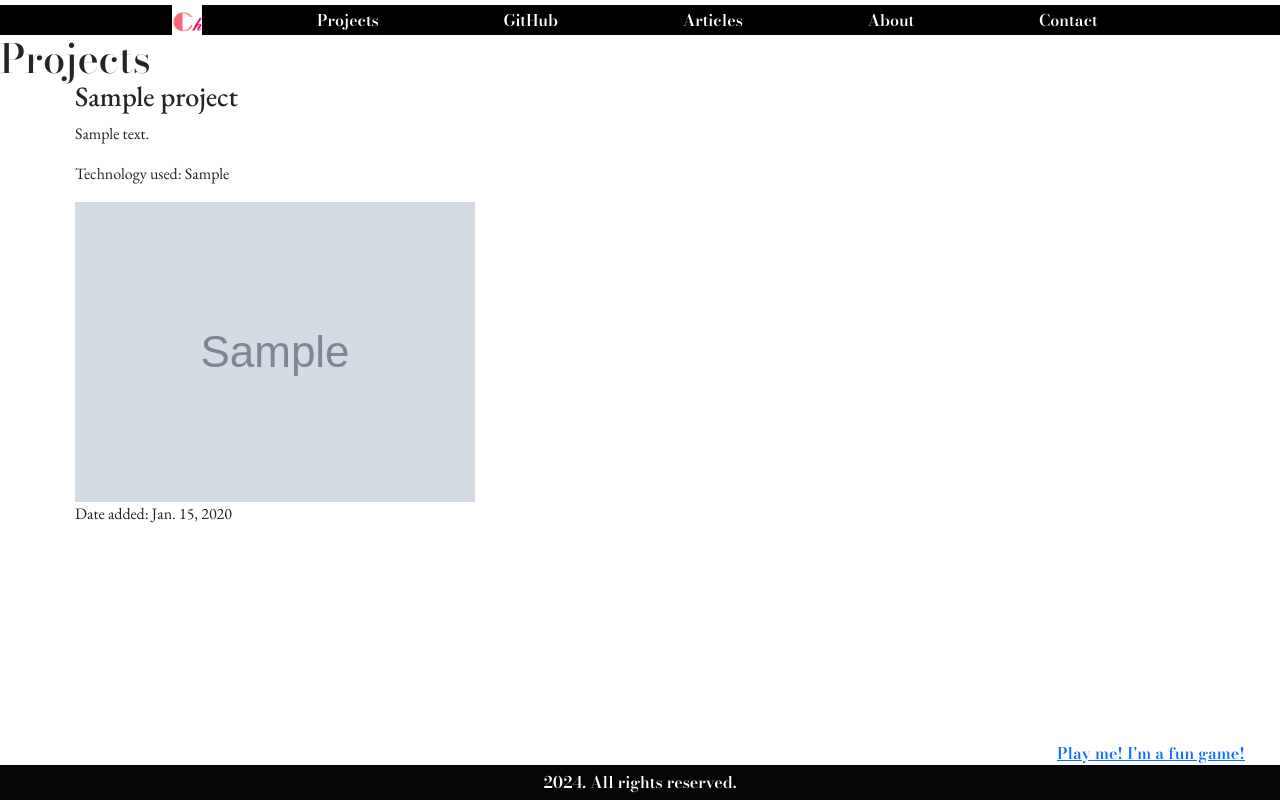
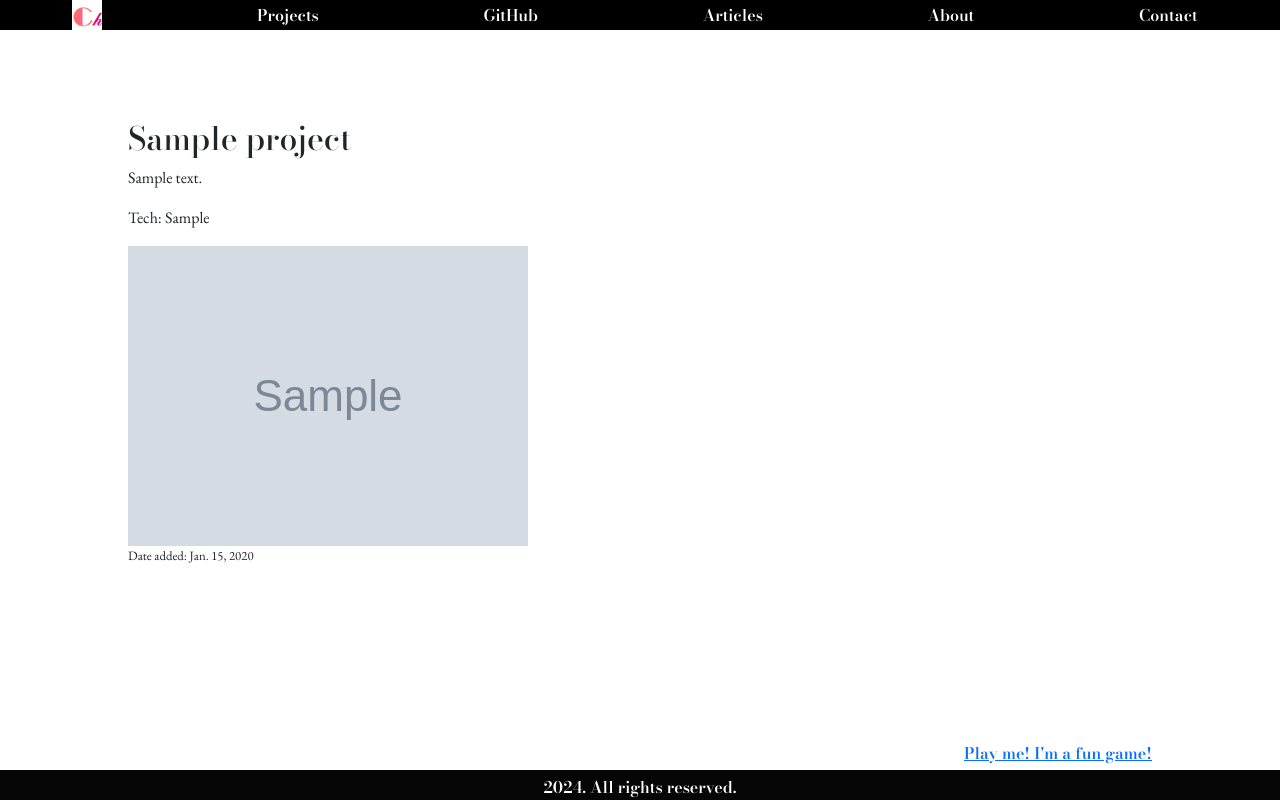
Before and after one commit to MissBellum/personal, a Django app: page /projects/ in a window 1280 px wide. Run offline with Django 5.2, Linux system fonts and the light colour scheme; tables that the repository leaves empty hold one stand-in row (values such as "Sample post"); grey boxes marked "Sample" are stand-in pictures; some libraries are stand-ins or nearby versions.

Commit message:
Updated project page styling
Things appear to be going well

```diff
--- a/portfolio/static/css/styles.css
+++ b/portfolio/static/css/styles.css
@@ -1,8 +1,8 @@
 body {
     box-sizing: border-box;
-    padding-top: 5px;
+    /* padding-top: 5px; */
     /* border: 10px solid rgb(255, 255, 255); */
-    height: 95vh;
+    height: 100vh;
     font: normal normal 300 16px/1.5 "EB Garamond", sans-serif;
     /* padding: 50px; */
     /* background-size: 400% 400%; */
@@ -18,6 +18,7 @@ body {
 .nav-bar {
     /* display: inline; */
     background-color: #000000;
+    max-width: 100vw; /* Container max width */
     /* padding: 5px; Padding for navbar */
 }
 
@@ -29,14 +30,14 @@ body {
 .nav-container {
     display: flex;
     justify-content: space-around;
-    max-width: 1000px; /* Container max width */
+    height: 30px;
+    max-width: 100vw; /* Container max width */
     margin: 0 auto; /* Center the container */
     /* padding: 0 5px; Padding for the container */
 }
 
 section > div {
     /* justify-items: center; */
-
     width: 50vw;
     height: 20vh;
     /* margin: 30px; */
@@ -56,7 +57,7 @@ i {
 }
 
 a.navbar-item {
-    margin-left: 40px; /* Space between items */
+    /* margin-left: 40px; Space between items */
     color: rgb(255, 255, 255);
     text-decoration: none; /* Remove underline */
     padding: 3px 10px; /* Padding around links */
@@ -74,13 +75,12 @@ i:hover {
     transition: background-color 0.5s;
 }
 
-a, h1, footer {
+a, h1, h2, footer {
     color: #000;
     font: normal normal 600 16px/1.5 "Bodoni Moda", sans-serif;
 }
 
 .welcome {
-    margin: 30px 10px;
     font-size: 40px;
     /* color: #52f858; Neon cyan for contrast */
     /* text-shadow: 0 0 5px rgb(248, 250, 248),
@@ -92,7 +92,7 @@ a, h1, footer {
 .entertainment {
     position: absolute;
     bottom: 35px;
-    right: 35px;
+    right: 10%;
     text-decoration: underline;
 }
 
@@ -106,8 +106,8 @@ section {
     flex-direction: column;
     /* padding: 10px 20px; */
     position: absolute;
-    top: 80px;
-    left: 75px;
+    top: 15%;
+    left: 10%;
     /* margin: 0px 10px; */
     /* align-items: left; */
     font: normal normal 300 16px/1.5 "EB Garamond", sans-serif;
@@ -122,10 +122,14 @@ h6 {
 
 }
 
+.date-font {
+    font-size: 0.8em;
+}
+
 #intro {
     /* display: inline-block; */
     width: 18em;
-    margin: 20px;
+    margin: 14px;
     word-spacing: 2px;
     text-align: justify;
     font: normal normal 400 16px/1.5 "EB Garamond", sans-serif;
@@ -133,7 +137,10 @@ h6 {
 }
 
 .page-content {
-    padding: 20px;
+    position: absolute;
+    left: 10%;
+    top: 15%;
+    /* padding: 20px; */
 }
 
 li {
@@ -151,7 +158,7 @@ footer {
     bottom: 0;
     left: 0;
     right: 0;
-    height: 35px; /* Set footer height */
+    height: 30px; /* Set footer height */
     background-color: #000000f9;
     color: rgb(255, 255, 255);
     text-align: center;
--- a/portfolio/templates/projects.html
+++ b/portfolio/templates/projects.html
@@ -5,15 +5,14 @@
 {% endblock %}
 
 {% block content %}
-    <h1>Projects</h1>
     {% for project in projects %}
         <section>
-            <h3>{{ project.title }}</h3>
+            <h2>{{ project.title }}</h2>
             <p>{{ project.description }}</p>
-            <p>Technology used: {{ project.technology }}</p>
+            <p>Tech: {{ project.technology }}</p>
             <!-- Make images circular -->
             <img src="{{ project.image.url }}" alt="{{ project.title }}">
-            <p>Date added: {{ project.date }}</p>
+            <p class="date-font">Date added: {{ project.date }}</p>
         </section>
     {% endfor %}
 {% endblock %}
```
